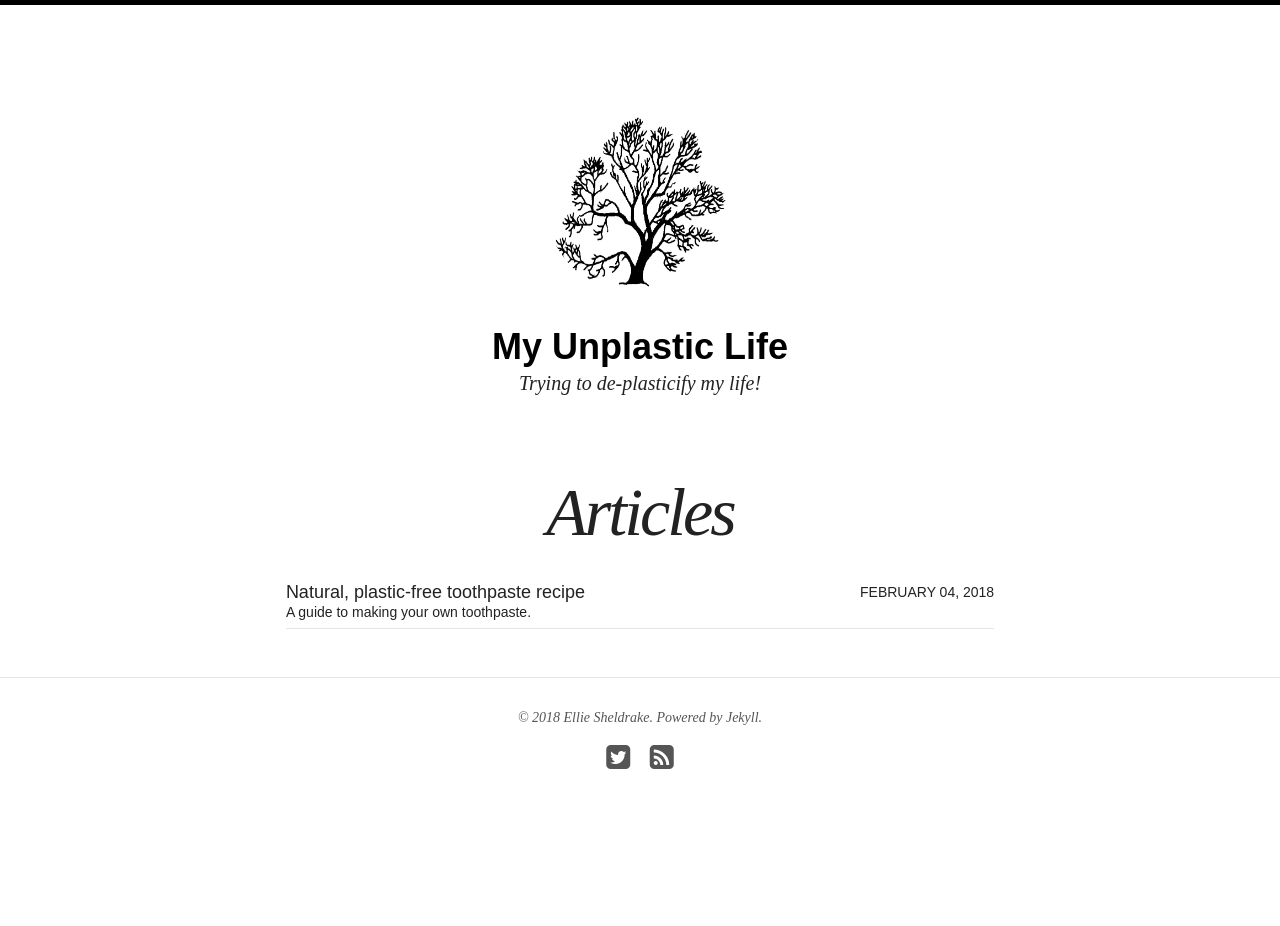
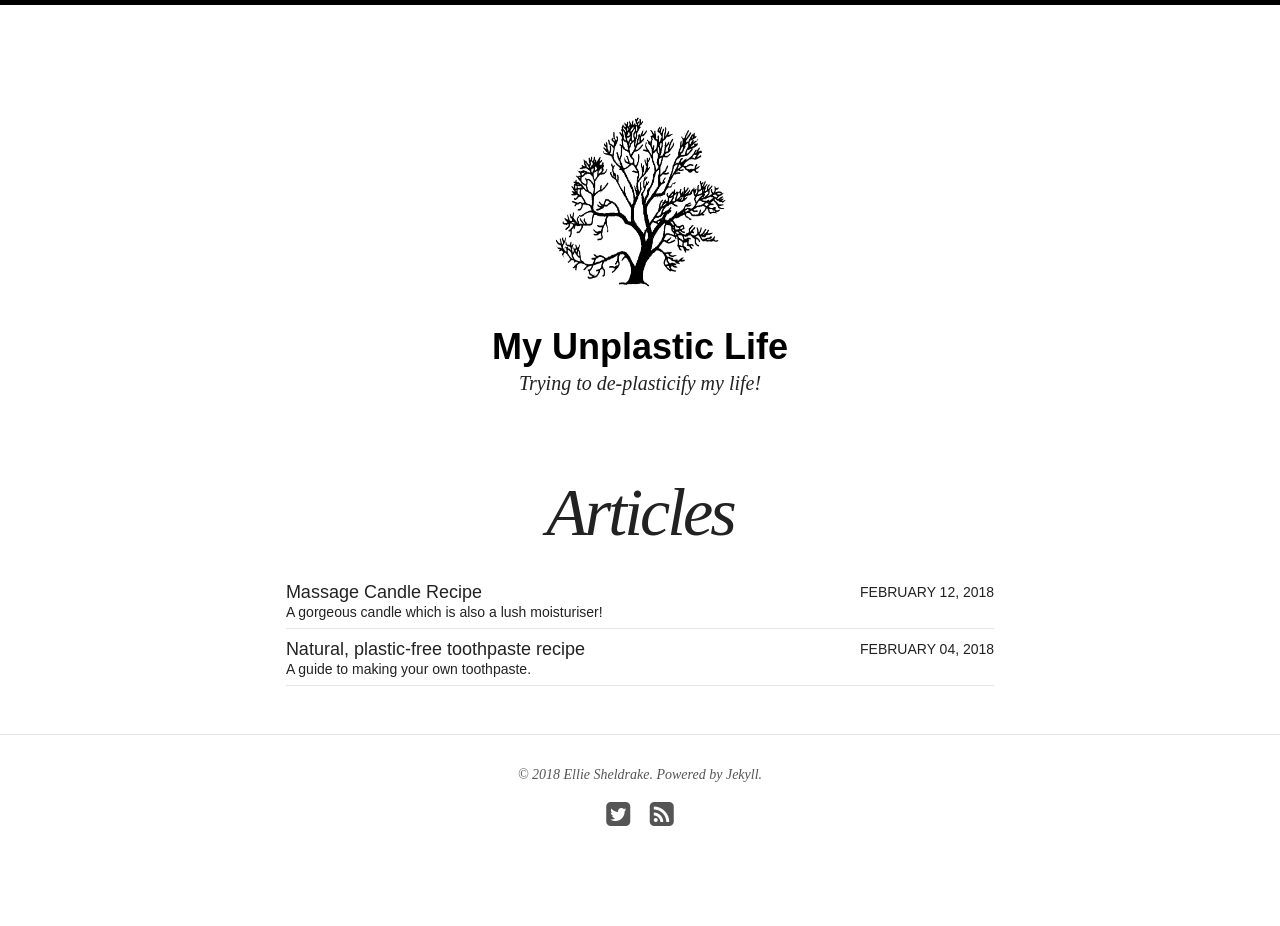
Before and after one commit to BarrySheldrake/barrySheldrake.github.io, a Jekyll site: the page built from articles/index.md, in a window 1280 px wide. Built offline with Jekyll 4.4.1, drawn with Linux system fonts in a browser that asks for light colours; nearby versions of some CDN libraries; before the commit the page ends 900 px from its top, so only the background shows below that.

Commit message:
fix article listing

```diff
--- a/_posts/articles/2018-02-12-massage-candle-recipe.md
+++ b/_posts/articles/2018-02-12-massage-candle-recipe.md
@@ -3,15 +3,13 @@ title: Massage Candle Recipe
 layout: post
 date: 2018-02-12 00:00:00 +0000
 modified: 2018-02-12 00:00:00 +0000
-categories:
-- Articles
+categories: articles
 tags:
-- massage candle
 image:
   path: /uploads/2018/02/12/Finishedcandle.jpg
-  feature: ''
-  credit: ''
-  creditlink: ''
+  feature: /uploads/2018/02/12/Finishedcandle.jpg
+  credit:
+  creditlink:
 excerpt: A gorgeous candle which is also a lush moisturiser!
 author: Eleanor_Sheldrake
 comments: true
```
